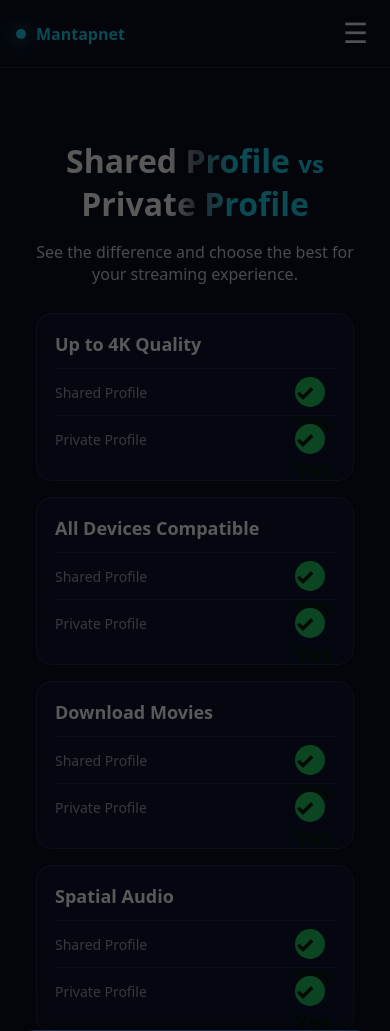
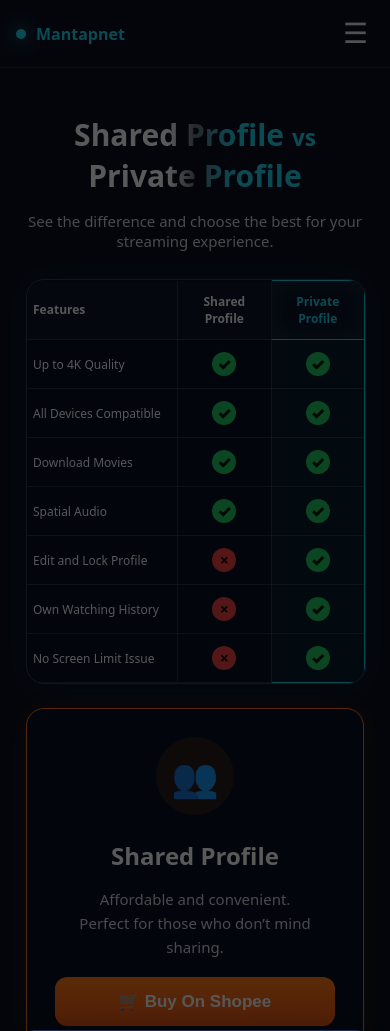
Before and after one commit to moviemembership/stunning, a Flask app: page /profile-compare in a window 390 px wide. Shown: the top 1031 px of the page. Run offline with Flask 3, Linux system fonts and the light colour scheme; grey boxes are pictures that could not be loaded.

Commit message:
Refactor styles for profile comparison page
Removed mobile-specific styles and adjusted layout for better responsiveness. Updated media queries and styles for the compare table and header.

```diff
--- a/templates/profile_compare.html
+++ b/templates/profile_compare.html
@@ -164,70 +164,7 @@
 </div>
 
 <style>
-@media(max-width:768px){
-
-  .compare-table-wrap{
-    display:none;
-  }
-
-  .mobile-compare{
-    display:flex;
-    flex-direction:column;
-    gap:16px;
-    margin-top:20px;
-  }
-
-  .feature-card{
-    background:#0e162e;
-    border:1px solid #1f2b4a;
-    border-radius:16px;
-    padding:18px;
-  }
-
-  .feature-title{
-    color:white;
-    font-weight:800;
-    font-size:18px;
-    margin-bottom:12px;
-  }
-
-  .feature-row{
-    display:flex;
-    justify-content:space-between;
-    align-items:center;
-    padding:8px 0;
-    border-top:1px solid rgba(255,255,255,.08);
-  }
-
-  .feature-row:first-of-type{
-    border-top:none;
-  }
-
-  .feature-label{
-    color:#9ca3af;
-    font-size:14px;
-  }
-
-  .feature-value{
-    font-weight:800;
-  }
-
-  .yes{
-    color:#22c55e;
-  }
-
-  .no{
-    color:#ef4444;
-  }
-}
-
-@media(min-width:769px){
-  .mobile-compare{
-    display:none;
-  }
-}
-
-  .price-badge{
+.price-badge{
   margin:15px 0;
   display:inline-block;
   background:linear-gradient(90deg,#22d3ee,#0ea5e9);
@@ -255,22 +192,14 @@
   font-size:46px;
   margin:0 0 12px;
   font-weight:900;
-  color:#f8fafc;
+  background:linear-gradient(90deg,#fff 0%,#fff 42%,#6b7280 50%,#22d3ee 62%,#22d3ee 100%);
+  -webkit-background-clip:text;
+  -webkit-text-fill-color:transparent;
 }
 
 .compare-header h1 span{
   color:#6b7280;
   font-size:.75em;
-}
-
-.compare-header h1::after{
-  content:"";
-}
-
-.compare-header h1{
-  background:linear-gradient(90deg,#fff 0%,#fff 42%,#6b7280 50%,#22d3ee 62%,#22d3ee 100%);
-  -webkit-background-clip:text;
-  -webkit-text-fill-color:transparent;
 }
 
 .compare-header p{
@@ -279,6 +208,7 @@
 }
 
 .compare-table-wrap{
+  width:100%;
   background:rgba(8,17,32,.88);
   border:1px solid #334155;
   border-radius:18px;
@@ -298,10 +228,11 @@
   border-bottom:1px solid rgba(148,163,184,.22);
   border-right:1px solid rgba(148,163,184,.22);
   font-size:20px;
+  text-align:center;
+  color:#f8fafc;
 }
 
 .compare-table th{
-  text-align:center;
   font-size:24px;
   font-weight:900;
   background:rgba(15,23,42,.65);
@@ -310,11 +241,6 @@
 .compare-table th:first-child,
 .compare-table td:first-child{
   text-align:left;
-}
-
-.compare-table td{
-  text-align:center;
-  color:#f8fafc;
 }
 
 .private-col{
@@ -333,28 +259,29 @@
   border-bottom:1px solid #22d3ee;
 }
 
-.yes{
+.yes,
+.no{
   display:inline-grid;
   place-items:center;
+  border-radius:50%;
+  margin-right:10px;
+  font-weight:900;
+}
+
+.yes{
   width:30px;
   height:30px;
-  border-radius:50%;
   background:#22c55e;
   color:#001b08;
   font-size:22px;
-  margin-right:10px;
 }
 
 .no{
-  display:inline-grid;
-  place-items:center;
   width:30px;
   height:30px;
-  border-radius:50%;
   background:#ef4444;
   color:#190000;
   font-size:24px;
-  margin-right:10px;
 }
 
 .profile-cards{
@@ -443,44 +370,100 @@
   color:#cbd5e1;
 }
 
-.compare-card,
-.compare-table-wrap{
-  width:100%;
-  overflow-x:auto;
-  -webkit-overflow-scrolling:touch;
-}
+/* Mobile table version */
+@media(max-width:768px){
 
-.compare-table{
-  min-width:720px;
-}
+  .compare-page{
+    padding:10px;
+    margin:20px auto;
+  }
 
-@media(max-width:768px){
   .compare-header h1{
-    font-size:32px;
+    font-size:30px;
   }
 
   .compare-header p{
-    font-size:16px;
+    font-size:15px;
+  }
+
+  .mobile-compare{
+    display:none !important;
   }
 
   .compare-table-wrap{
-    overflow-x:auto;
+    display:block !important;
+    overflow:hidden;
   }
 
   .compare-table{
-    min-width:760px;
+    width:100%;
+    min-width:0;
+    table-layout:fixed;
   }
 
   .compare-table th,
   .compare-table td{
-    padding:16px;
+    padding:12px 6px;
+    font-size:12px;
+    white-space:normal;
+    word-break:break-word;
+  }
+
+  .compare-table th:first-child,
+  .compare-table td:first-child{
+    width:46%;
+  }
+
+  .compare-table th:nth-child(2),
+  .compare-table td:nth-child(2),
+  .compare-table th:nth-child(3),
+  .compare-table td:nth-child(3){
+    width:27%;
+    text-align:center;
+  }
+
+  .compare-table td:nth-child(2),
+  .compare-table td:nth-child(3){
+    font-size:0;
+  }
+
+  .compare-table td:nth-child(2) b,
+  .compare-table td:nth-child(3) b{
     font-size:16px;
+  }
+
+  .yes,
+  .no{
+    width:24px;
+    height:24px;
+    font-size:16px;
+    margin-right:0;
   }
 
   .profile-card{
     flex-direction:column;
     text-align:center;
   }
+
+  .profile-card h2{
+    font-size:24px;
+  }
+
+  .profile-card p{
+    font-size:15px;
+  }
+
+  .shopee-btn,
+  .telegram-btn{
+    font-size:17px;
+    padding:14px 18px;
+  }
+}
+
+@media(min-width:769px){
+  .mobile-compare{
+    display:none !important;
+  }
 }
 </style>
 
```
